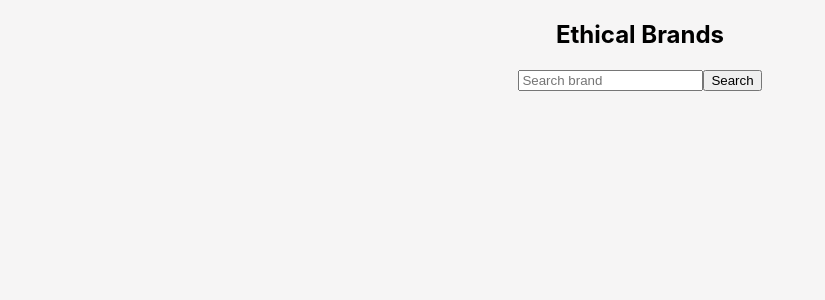
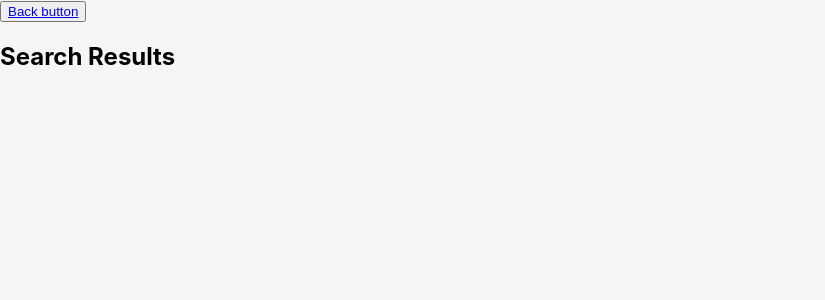
Before and after one commit to bowerscodes/ethical-brands-app, a React (Create React App) app: page /search-results in a window 1280 px wide. Shown: the top 300 px of the page, without its empty margins (0-825 px from the left). Built offline with nearby package versions, Linux system fonts and the light colour scheme.

Commit message:
Functionality of going from Search to SearchResults added

```diff
--- a/src/App.js
+++ b/src/App.js
@@ -1,12 +1,16 @@
 import React from "react";
-import "./app.css";
-// import { Route, Routes } from "react-router-dom";
+import "./App.css";
+import { Route, Routes } from "react-router-dom";
 import Search from "./components/Search";
+import SearchResult from "./components/SearchResult";
 
 const App = () => {
   return (
     <div>
-      <Search />
+      <Routes>
+        <Route exact path="/" element={<Search />} />
+        <Route exact path="/search-results" element={<SearchResult />} />
+      </Routes>
     </div>
   );
 };
--- a/src/components/Search.js
+++ b/src/components/Search.js
@@ -1,6 +1,6 @@
 import React from "react";
+import { Link } from "react-router-dom";
 import "../styles/search.css";
-// import { Link } from "react-router-dom"
 
 const Search = () => {
   return (
@@ -13,7 +13,7 @@ const Search = () => {
           placeholder="Search brand"
         />
         <button type="submit" className="search-button">
-          Search
+          <Link to="/search-results">Search</Link>
         </button>
       </form>
     </div>
--- a/src/components/SearchResult.js
+++ b/src/components/SearchResult.js
@@ -0,0 +1,15 @@
+import React from "react";
+import { Link } from "react-router-dom";
+
+const SearchResult = () => {
+  return (
+    <div>
+      <button type="submit">
+        <Link to="/">Back button</Link>
+      </button>
+      <h2>Search Results</h2>
+    </div>
+  );
+};
+
+export default SearchResult;
--- a/src/index.js
+++ b/src/index.js
@@ -1,11 +1,14 @@
 import React from "react";
 import ReactDOM from "react-dom/client";
+import { BrowserRouter as Router } from "react-router-dom";
 import "./index.css";
 import App from "./App";
 
 const root = ReactDOM.createRoot(document.getElementById("root"));
 root.render(
   <React.StrictMode>
-    <App />
+    <Router>
+      <App />
+    </Router>
   </React.StrictMode>
 );
```
